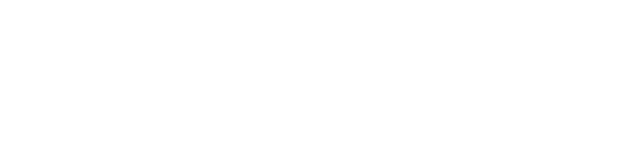
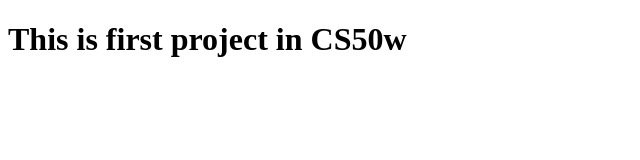
Before and after one commit to RudolfsT123/project-0, a plain HTML site: page index.html in a window 1280 px wide. Shown: the whole page, without its empty margins (0-640 px from the left). Drawn offline with Linux system fonts and the light colour scheme.

Commit message:
commiting changes, add heading

```diff
--- a/index.html
+++ b/index.html
@@ -5,5 +5,7 @@
     <meta name="viewport" content="width=device-width, initial-scale=1.0" />
     <title>Project 0</title>
   </head>
-  <body></body>
+  <body>
+    <h1>This is first project in CS50w</h1>
+  </body>
 </html>
```
